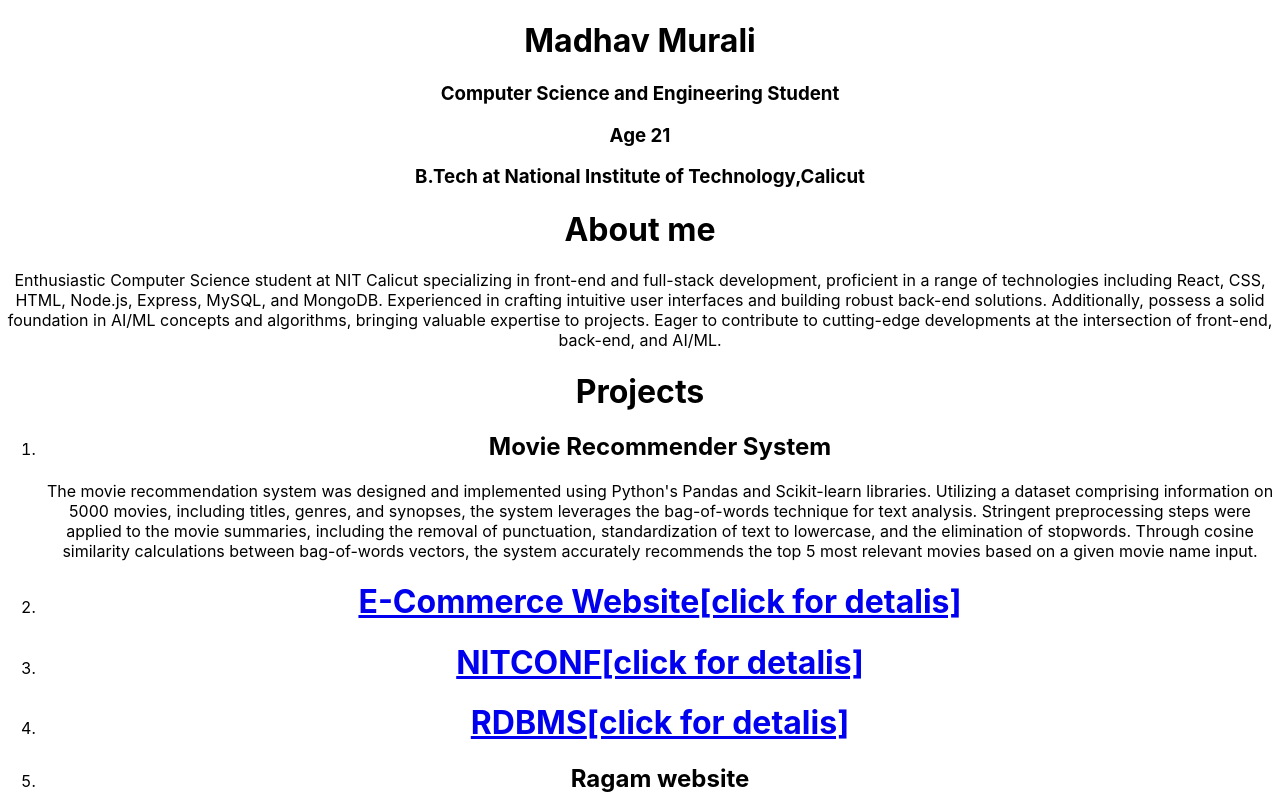
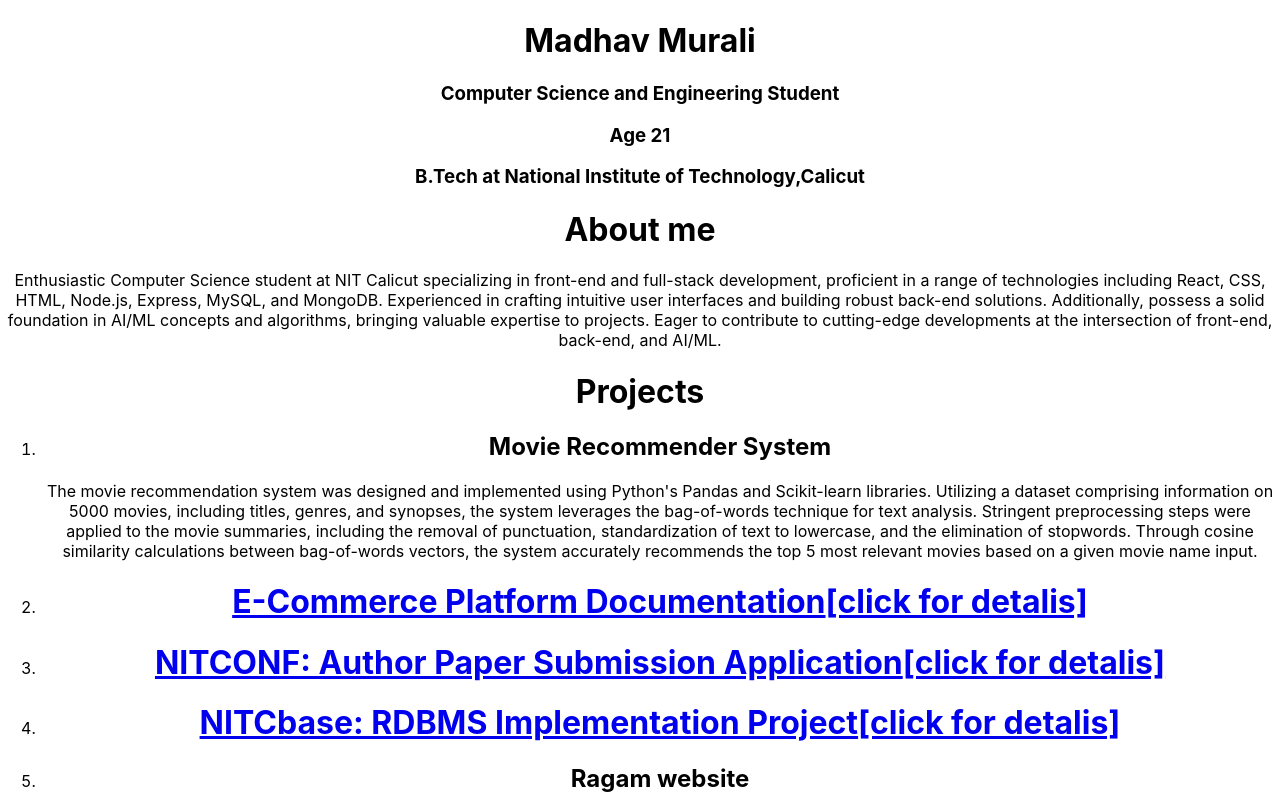
Before and after one commit to Madhav-Murali-NITC/github-portfolio, a React (Create React App) app: page /#/ in a window 1280 px wide. Shown: the top 800 px of the page. Built offline with nearby package versions, Linux system fonts and the light colour scheme.

Commit message:
changes to add pages and stuff

```diff
--- a/src/App.js
+++ b/src/App.js
@@ -12,10 +12,10 @@ function App() {
     <div className="App">
         <Router basename={process.env.PUBLIC_URL}>
         <Routes>
-          <Route path="/" element={<Landing />} />
-          <Route path="/ecommerce" element={<ECommercePlatformDocumentation />} />
-          <Route path="/nitconf" element={<NITCONF />} />
-          <Route path="/rdbms" element={<RDBMS />} />
+          <Route exact path="/" element={<Landing />} />
+          <Route exact path="/ecommerce" element={<ECommercePlatformDocumentation />} />
+          <Route exact path="/nitconf" element={<NITCONF />} />
+          <Route exact path="/rdbms" element={<RDBMS />} />
 
         </Routes>
       </Router>
--- a/src/pages/Landing.jsx
+++ b/src/pages/Landing.jsx
@@ -1,4 +1,5 @@
 import React from 'react';
+import {Link } from 'react-router-dom';
 
 const Landing = () => {
     return (
@@ -21,13 +22,13 @@ const Landing = () => {
                     <p>The movie recommendation system was designed and implemented using Python's Pandas and Scikit-learn libraries. Utilizing a dataset comprising information on 5000 movies, including titles, genres, and synopses, the system leverages the bag-of-words technique for text analysis. Stringent preprocessing steps were applied to the movie summaries, including the removal of punctuation, standardization of text to lowercase, and the elimination of stopwords. Through cosine similarity calculations between bag-of-words vectors, the system accurately recommends the top 5 most relevant movies based on a given movie name input.</p>
                 </li>
                 <li>
-                <a href ='/ecommerce'><h1>E-Commerce Website<label>[click for detalis]</label></h1></a>
+                <Link to ='/ecommerce'><h1>E-Commerce Platform Documentation<label>[click for detalis]</label></h1></Link>
                 </li>
                 <li>
-                <a href ='/nitconf'><h1>NITCONF<label>[click for detalis]</label></h1></a>
+                <Link to ='/nitconf'><h1>NITCONF: Author Paper Submission Application<label>[click for detalis]</label></h1></Link>
                 </li>
                 <li>
-                <a href ='/rdbms'><h1>RDBMS<label>[click for detalis]</label></h1></a>
+                <Link to ='/rdbms'><h1>NITCbase: RDBMS Implementation Project<label>[click for detalis]</label></h1></Link>
                 </li>
                 <li>
                     <h2>Ragam website</h2>
```
